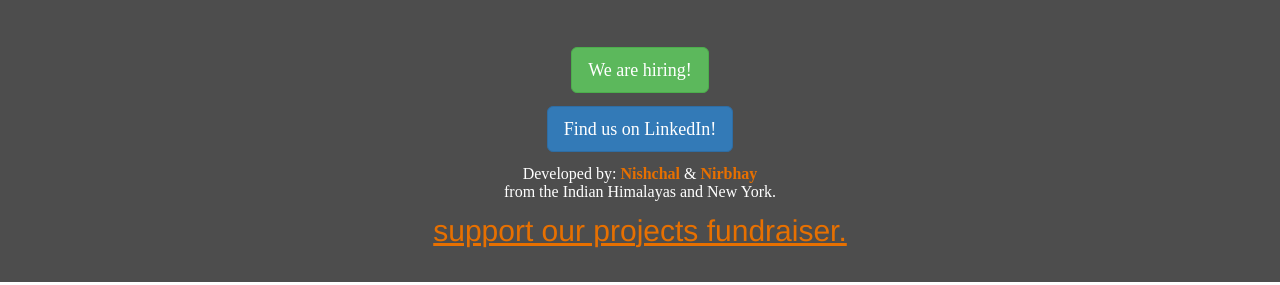
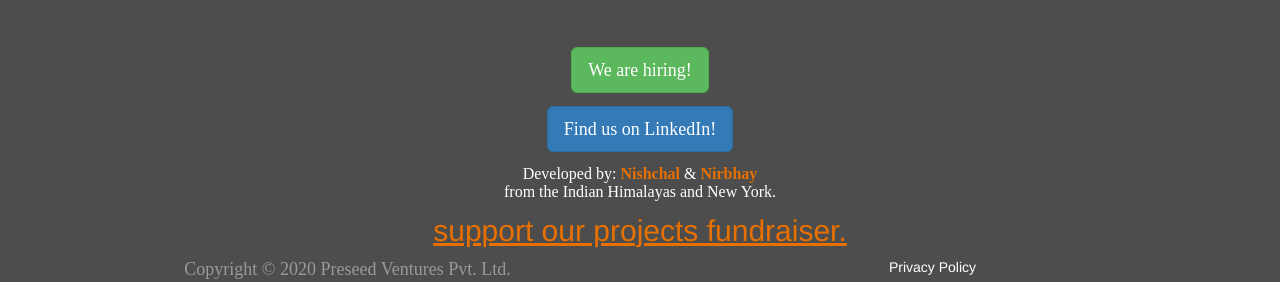
Before and after one commit to preseed/DW-CHATTODO.PRESEED.IN, a plain HTML site: page index.htm in a window 1280 px wide. Shown: the part 5827-6112 px from the top of the page. Drawn offline with nearby package versions, Linux system fonts and the light colour scheme; a web font is replaced by a local one.

Commit message:
Update index.htm
Homepage

```diff
--- a/index.htm
+++ b/index.htm
@@ -496,7 +496,22 @@
          <a href="https://noshow.preseed.in" style="color:rgb(231, 112, 0)"> <u> support our projects fundraiser.</u>  </a>
       </h2>
   </center>
-    <p class="copyright container" ><br>Copyright © 2020 Preseed Ventures Pvt. Ltd.</p>
+<!--     <p class="copyright container" ><br>Copyright © 2020 Preseed Ventures Pvt. Ltd.</p> -->
+
+  <!-- Virendra Code -->
+<div class="footer">
+    <div class="container">
+      <div class="row">
+        <div class="col-md-6">
+          <p class="copyright center">Copyright © 2020 Preseed Ventures Pvt. Ltd.</p>
+        </div>
+        <div class="col-md-6" style="text-align: center;">
+          <a href="privacy.html" class="center">Privacy Policy</a>
+        </div>
+      </div>
+    </div>
+  </div>
+  <!-- End Virendra Code -->
   </div>
   <!--------Slider js------------------>
   <script>
```
